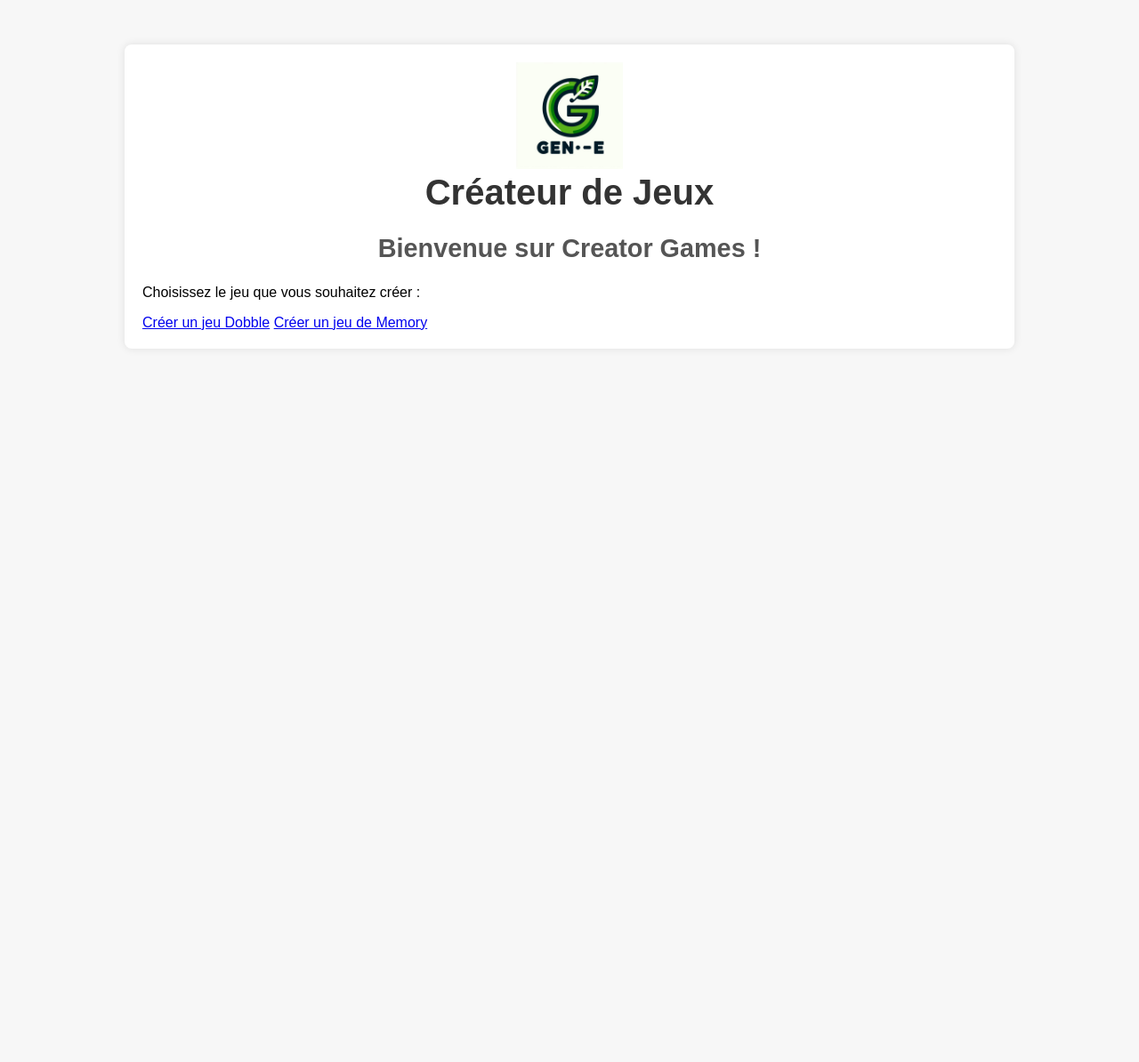
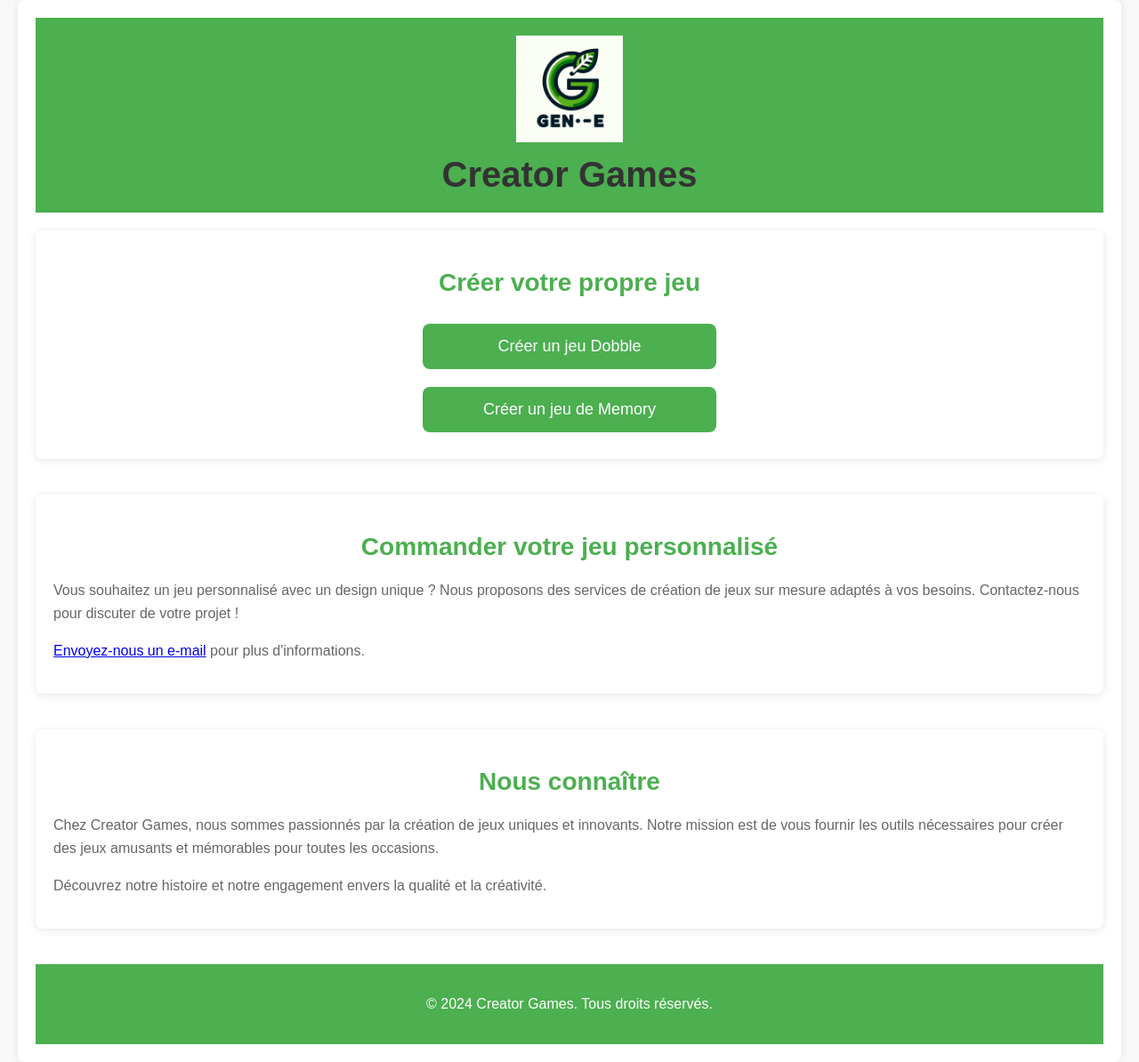
Before and after one commit to OctaveTougeron/creator-games, a Flask app: page / in a window 1280 px wide. Shown: the whole page at 89% size. Before the commit the page ends 371 px from the top, so only its background shows below. Run offline with Flask 2, Linux system fonts and the light colour scheme.

Commit message:
Update index.html

```diff
--- a/templates/index.html
+++ b/templates/index.html
@@ -5,23 +5,135 @@
     <meta name="viewport" content="width=device-width, initial-scale=1.0">
     <title>Accueil - Créateur de Jeux</title>
     <link rel="stylesheet" href="{{ url_for('static', filename='css/style.css') }}">
+    <style>
+        body {
+            font-family: Arial, sans-serif;
+            background-color: #f9f9f9;
+            margin: 0;
+            padding: 0;
+            color: #333;
+        }
+
+        .container {
+            max-width: 1200px;
+            margin: 0 auto;
+            padding: 20px;
+        }
+
+        header {
+            text-align: center;
+            padding: 20px 0;
+            background-color: #4caf50;
+            color: white;
+        }
+
+        header .logo {
+            max-width: 150px;
+            margin-bottom: 10px;
+        }
+
+        h1 {
+            font-size: 36px;
+            margin: 0;
+        }
+
+        main {
+            margin-top: 20px;
+        }
+
+        section {
+            margin-bottom: 40px;
+            background-color: white;
+            border-radius: 8px;
+            padding: 20px;
+            box-shadow: 0 2px 10px rgba(0, 0, 0, 0.1);
+        }
+
+        .section-title {
+            font-size: 28px;
+            margin-bottom: 20px;
+            color: #4caf50;
+        }
+
+        .game-options {
+            display: flex;
+            flex-direction: column;
+            align-items: center;
+        }
+
+        .game-options a {
+            display: block;
+            width: 80%;
+            max-width: 300px;
+            text-align: center;
+            margin: 10px 0;
+            padding: 15px;
+            background-color: #4caf50;
+            color: white;
+            text-decoration: none;
+            border-radius: 8px;
+            font-size: 18px;
+            transition: background-color 0.3s;
+        }
+
+        .game-options a:hover {
+            background-color: #45a049;
+        }
+
+        .section-content {
+            font-size: 16px;
+            line-height: 1.6;
+            color: #666;
+        }
+
+        footer {
+            text-align: center;
+            padding: 20px 0;
+            background-color: #4caf50;
+            color: white;
+            margin-top: 20px;
+        }
+    </style>
 </head>
 <body>
     <div class="container">
         <header>
             <img src="{{ url_for('static', filename='images/logo.png') }}" alt="Logo" class="logo">
-            <h1>Créateur de Jeux</h1>
+            <h1>Creator Games</h1>
         </header>
 
         <main>
-            <h2>Bienvenue sur Creator Games !</h2>
-            <p>Choisissez le jeu que vous souhaitez créer :</p>
+            <!-- Section Générateurs -->
+            <section>
+                <h2 class="section-title">Créer votre propre jeu</h2>
+                <div class="game-options">
+                    <a href="{{ url_for('dobble') }}">Créer un jeu Dobble</a>
+                    <a href="{{ url_for('memory') }}">Créer un jeu de Memory</a>
+                </div>
+            </section>
 
-            <div class="game-options">
-                <a href="{{ url_for('dobble') }}" class="btn">Créer un jeu Dobble</a>
-                <a href="{{ url_for('memory') }}" class="btn">Créer un jeu de Memory</a>
-            </div>
+            <!-- Section Commander votre jeu personnalisé -->
+            <section>
+                <h2 class="section-title">Commander votre jeu personnalisé</h2>
+                <div class="section-content">
+                    <p>Vous souhaitez un jeu personnalisé avec un design unique ? Nous proposons des services de création de jeux sur mesure adaptés à vos besoins. Contactez-nous pour discuter de votre projet !</p>
+                    <p><a href="mailto:contact@creatorgames.com">Envoyez-nous un e-mail</a> pour plus d'informations.</p>
+                </div>
+            </section>
+
+            <!-- Section Nous connaître -->
+            <section>
+                <h2 class="section-title">Nous connaître</h2>
+                <div class="section-content">
+                    <p>Chez Creator Games, nous sommes passionnés par la création de jeux uniques et innovants. Notre mission est de vous fournir les outils nécessaires pour créer des jeux amusants et mémorables pour toutes les occasions.</p>
+                    <p>Découvrez notre histoire et notre engagement envers la qualité et la créativité.</p>
+                </div>
+            </section>
         </main>
+
+        <footer>
+            <p>&copy; 2024 Creator Games. Tous droits réservés.</p>
+        </footer>
     </div>
 </body>
 </html>
```
